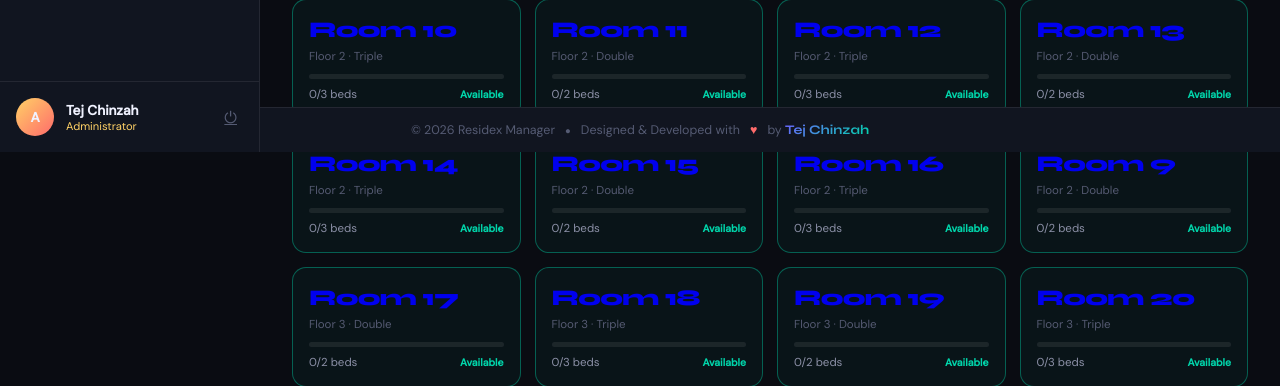
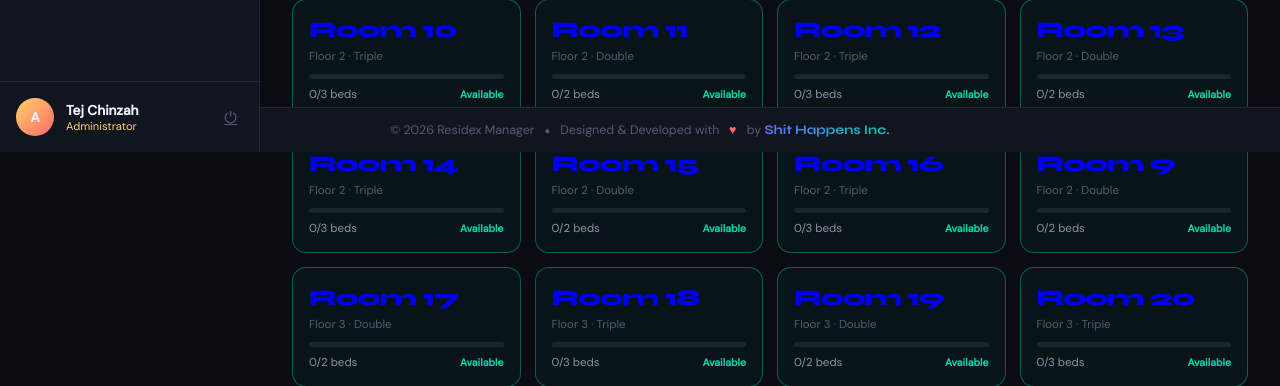
Before and after one commit to TejChinzah/Residex-Manager, a PHP site: page /residex/admin/rooms.php in a window 1280 px wide. Shown: the part 648-1034 px from the top of the page. Run offline with PHP 8.4, Linux system fonts and the light colour scheme; a user stored in the database is signed in; data comes from the database, SQL or seed files in the repository; data that the repository does not hold is empty.

Commit message:
Update all project

```diff
--- a/admin/rooms.php
+++ b/admin/rooms.php
@@ -514,7 +514,7 @@ function cStatusBadge($s) {
     <span class="dot">&#9679;</span>
     <span>Designed &amp; Developed with</span>
     <span class="heart">&#9829;</span>
-    <span>by <span class="dev-name">Tej Chinzah</span></span>
+    <span>by <span class="dev-name">Shit Happens Inc.</span></span>
   </div>
 </footer>
 </body>
```
